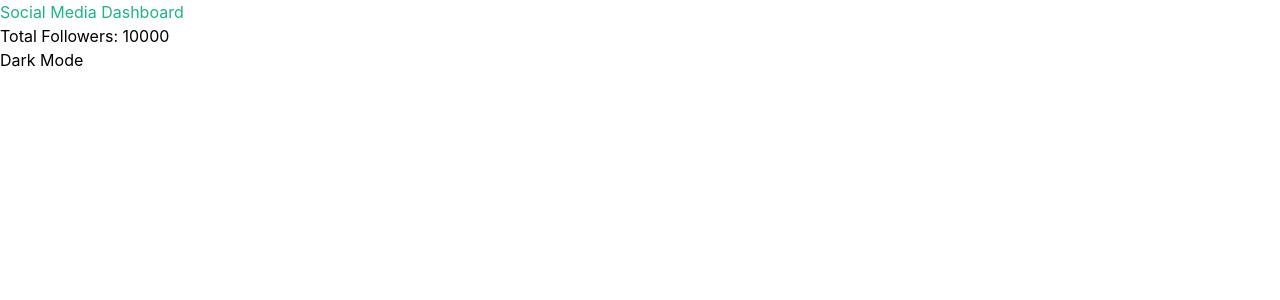
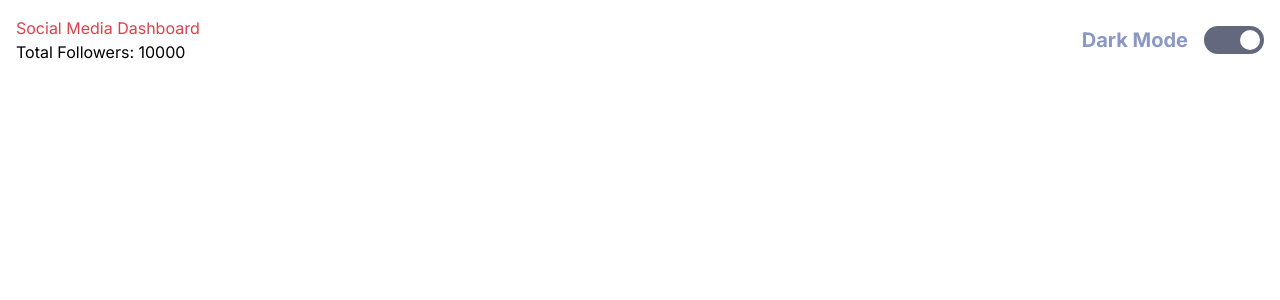
Before and after one commit to Nothile-Moyo-Git/social-media-dashboard, a React (Create React App) app: page / in a window 1280 px wide. Shown: the top 300 px of the page. Built offline with nearby package versions, Linux system fonts and the light colour scheme.

Commit message:
Implemented dark mode toggle button

```diff
--- a/src/App.js
+++ b/src/App.js
@@ -1,10 +1,17 @@
 import Header from './components/header/Header';
+import { useState } from 'react';
 import './App.css';
 
 function App() {
+
+  // Set defaultTheme based on OS
+  const defaultTheme = window.matchMedia('(prefers-color-scheme: dark)').matches ? 'dark' : 'light';
+
+  const [themeColor, setThemeColor] = useState(defaultTheme);
+
   return (
-    <div className="dark">
-      <Header/>
+    <div className={`${themeColor} max-w-7xl m-auto p-4 font-inter`}>
+      <Header themeColor={themeColor} setThemeColor={setThemeColor}/>
     </div>
   );
 }
--- a/src/components/header/Header.js
+++ b/src/components/header/Header.js
@@ -1,15 +1,38 @@
-const Header = () => {
+import { useState } from "react";
+
+const Header = (props) => {
+
+    const [isChecked, setIsChecked] = useState(props.themeColor === 'dark');
+
+    const toggleDarkMode = () => {
+
+        if(props.themeColor === 'light'){
+            props.setThemeColor('dark');
+            setIsChecked(true);
+        }else{
+            props.setThemeColor('light');
+            setIsChecked(false);
+        }
+
+    }
 
     return(
-        <header>
+        <header className="flex justify-between flex-col sm:flex-row">
 
             <div>
                 <h2 className="text-bright-red dark:text-lime-green">Social Media Dashboard</h2>
                 <p>{ `Total Followers: ${'10000'}` }</p>
             </div>
-            <div>
-                <p>Dark Mode</p>
-                <button/>
+
+            <div className="flex flex-row justify-between items-center">
+                <strong className="text-desaturated-blue mr-2 text-lg">Dark Mode</strong>
+                <label className="relative inline-block w-15 h-7 ml-2">
+                    <input className="opacity-0 w-0 h-0" onChange={toggleDarkMode} checked={isChecked} type="checkbox"/>
+                    <span className={`
+                    absolute cursor-pointer inset-0 rounded-[34px] ${ isChecked ? 'bg-gradient-to-r from-dark-theme-blue to-dark-theme-green' : 'bg-gradient-to-r from-dark-grayish-blue to-dark-grayish-blue' }
+                    before:absolute before:content-[''] before:h-[20px] before:w-[20px] before:left-1 before:bottom-1 before:bg-white before:rounded-[50%]  ${ isChecked ? 'before:translate-x-0' : 'before:translate-x-8' } before:transition before:ease-linear before:duration-50
+                    `}></span>
+                </label>
             </div>
 
         </header>
--- a/tailwind.config.js
+++ b/tailwind.config.js
@@ -2,7 +2,10 @@ module.exports = {
   darkMode: 'class',
   content: [ "./src/**/*.{js,jsx,ts,tsx}" ],
   theme: {
-    screens: { sm: '375px', xl: '1440px' },
+    screens: {
+      sm: '375px',
+      xl: '1440px'
+    },
     fontFamily: {
       inter: ['Inter', 'Helvetica', 'sans-serif']
     },
@@ -26,9 +29,11 @@ module.exports = {
         'bright-red': 'hsl(356, 69%, 56%)',
         'facebook-blue': 'hsl(208, 92%, 53%)',
         'twitter-blue': 'hsl(203, 89%, 53%)',
-        'instagram-gradient': 'linear gradient hsl(37, 97%, 70%) to hsl(329, 70%, 58%)',
+        'instagram-gradient': 'linear-gradient(hsl(37, 97%, 70%), hsl(329, 70%, 58%))',
         'youtube-red': 'hsl(348, 97%, 39%)',
-        'dark-theme': 'linear gradient hsl(210, 78%, 56%) to hsl(146, 68%, 55%)',
+        'dark-theme': 'linear-gradient( to right, hsl(210, 78%, 56%), hsl(146, 68%, 55%))',
+        'dark-theme-blue': 'hsl(210, 78%, 56%)',
+        'dark-theme-green': 'hsl(146, 68%, 55%)',
         'light-theme': 'hsl(230, 22%, 74%)',
         'very-dark-blue': 'hsl(230, 17%, 14%)',
         'very-dark-blue-top': 'hsl(232, 19%, 15%)',
@@ -39,6 +44,10 @@ module.exports = {
         'light-grayish-blue': 'hsl(227, 47%, 96%)',
         'dark-grayish-blue': 'hsl(228, 12%, 44%)'
       },
+      spacing: {
+        '15': '3.75rem',
+        '8.5': '2.125rem',
+      },
     },
   },
   plugins: [],
```
